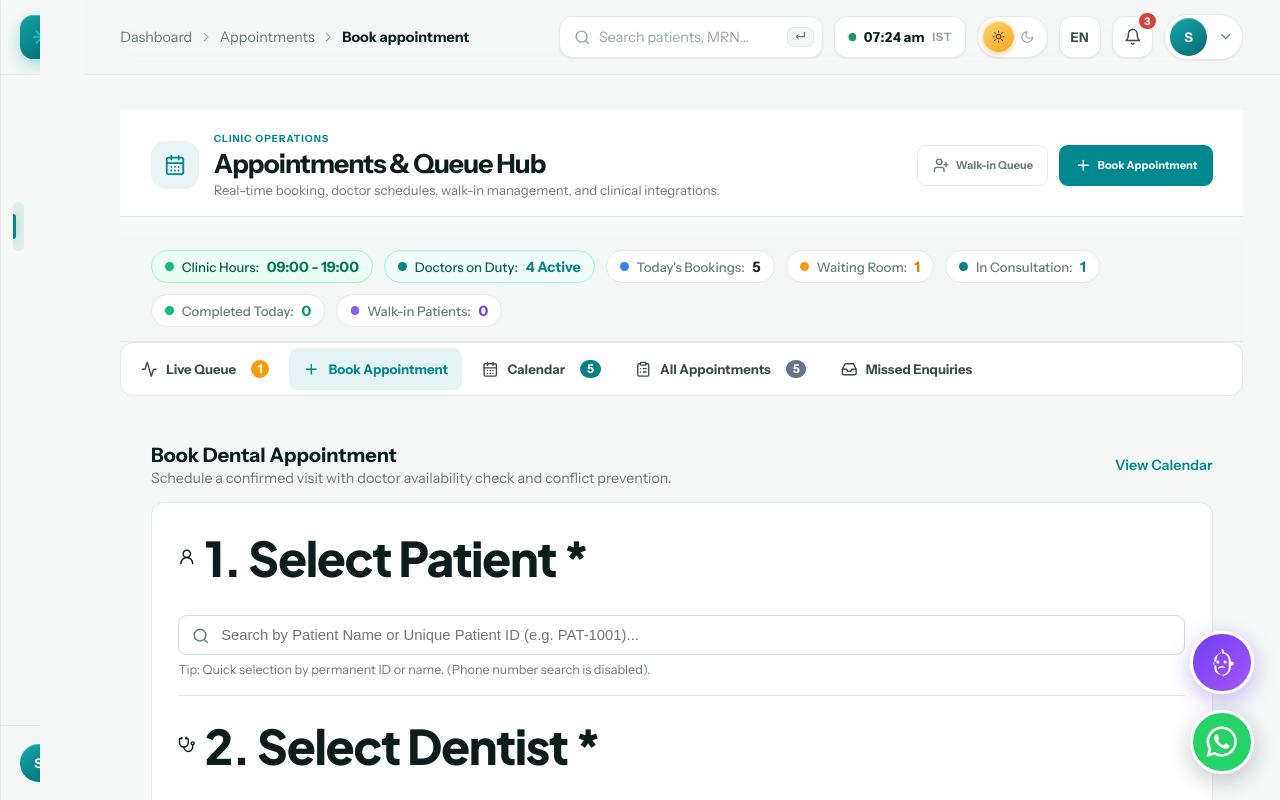
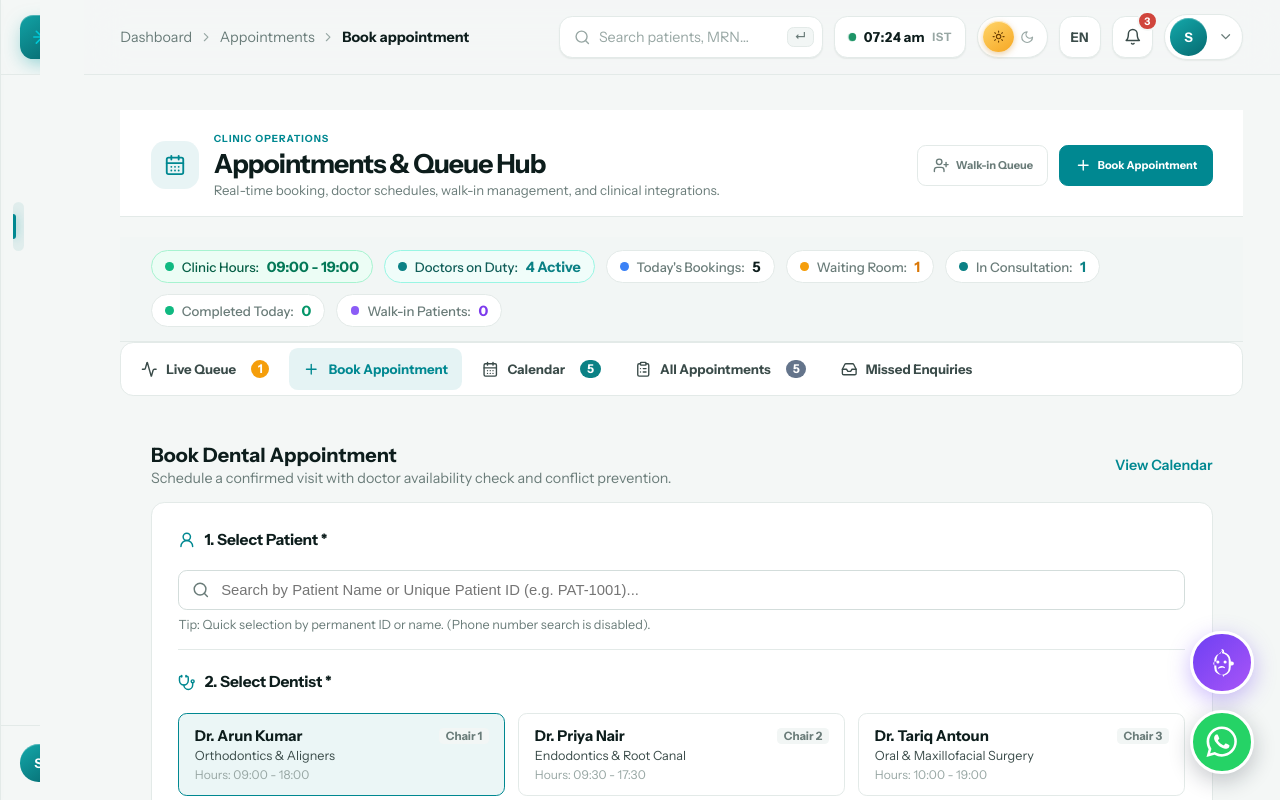
Before and after one commit to WHITEMATRIX24/DocMatrix, a React (Vite) app: page /appointments/new in a window 1280 px wide. Shown: the top 800 px of the page. Built offline with nearby package versions, Linux system fonts and the light colour scheme; sample sign-in values are in the browser's storage; a web font is replaced by a local one.

Commit message:
style(appointments): scale down booking form section headings for a compact, polished UI

```diff
--- a/src/pages/appointments/NewAppointmentPage.tsx
+++ b/src/pages/appointments/NewAppointmentPage.tsx
@@ -134,7 +134,7 @@ export const NewAppointmentPage: React.FC = () => {
         <form onSubmit={handleSubmit} className="booking-form-card">
           {/* Section 1: Patient Selection with Live Search (Name or Patient ID ONLY) */}
           <div className="form-section">
-            <label className="section-title">
+            <label className="booking-section-title">
               <UserRound size={16} />
               <span>1. Select Patient *</span>
             </label>
@@ -202,7 +202,7 @@ export const NewAppointmentPage: React.FC = () => {
 
           {/* Section 2: Dentist Selection */}
           <div className="form-section">
-            <label className="section-title">
+            <label className="booking-section-title">
               <Stethoscope size={16} />
               <span>2. Select Dentist *</span>
             </label>
@@ -229,7 +229,7 @@ export const NewAppointmentPage: React.FC = () => {
 
           {/* Section 3: Treatment Selection (Duration automatically set) */}
           <div className="form-section">
-            <label className="section-title">
+            <label className="booking-section-title">
               <Stethoscope size={16} />
               <span>3. Treatment & Procedure *</span>
             </label>
@@ -257,7 +257,7 @@ export const NewAppointmentPage: React.FC = () => {
 
           {/* Section 4: Date, Time & Priority (Duration bar is removed per requirement) */}
           <div className="form-section">
-            <label className="section-title">
+            <label className="booking-section-title">
               <CalendarDays size={16} />
               <span>4. Schedule & Time *</span>
             </label>
--- a/src/pages/appointments/calendar.css
+++ b/src/pages/appointments/calendar.css
@@ -845,13 +845,32 @@
   border-bottom: 1px solid var(--line, #f1f5f9);
 }
 
-.section-title {
+.booking-section-title,
+.form-section .section-title,
+.booking-form-card .section-title {
   display: flex;
   align-items: center;
   gap: 8px;
-  font-size: 14.5px;
-  font-weight: 700;
-  color: var(--text-strong, #0f172a);
+  font-family: inherit !important;
+  font-size: 14px !important;
+  font-weight: 700 !important;
+  line-height: 1.35 !important;
+  letter-spacing: -0.01em !important;
+  color: var(--text-strong, #0f172a) !important;
+  margin: 0 0 6px 0 !important;
+}
+
+.booking-section-title span,
+.form-section .section-title span {
+  font-size: 14px !important;
+  font-weight: 700 !important;
+  color: var(--text-strong, #0f172a) !important;
+}
+
+.booking-section-title svg,
+.form-section .section-title svg {
+  color: var(--teal-primary, #0b8185);
+  flex-shrink: 0;
 }
 
 /* Patient Search Bar */
```
